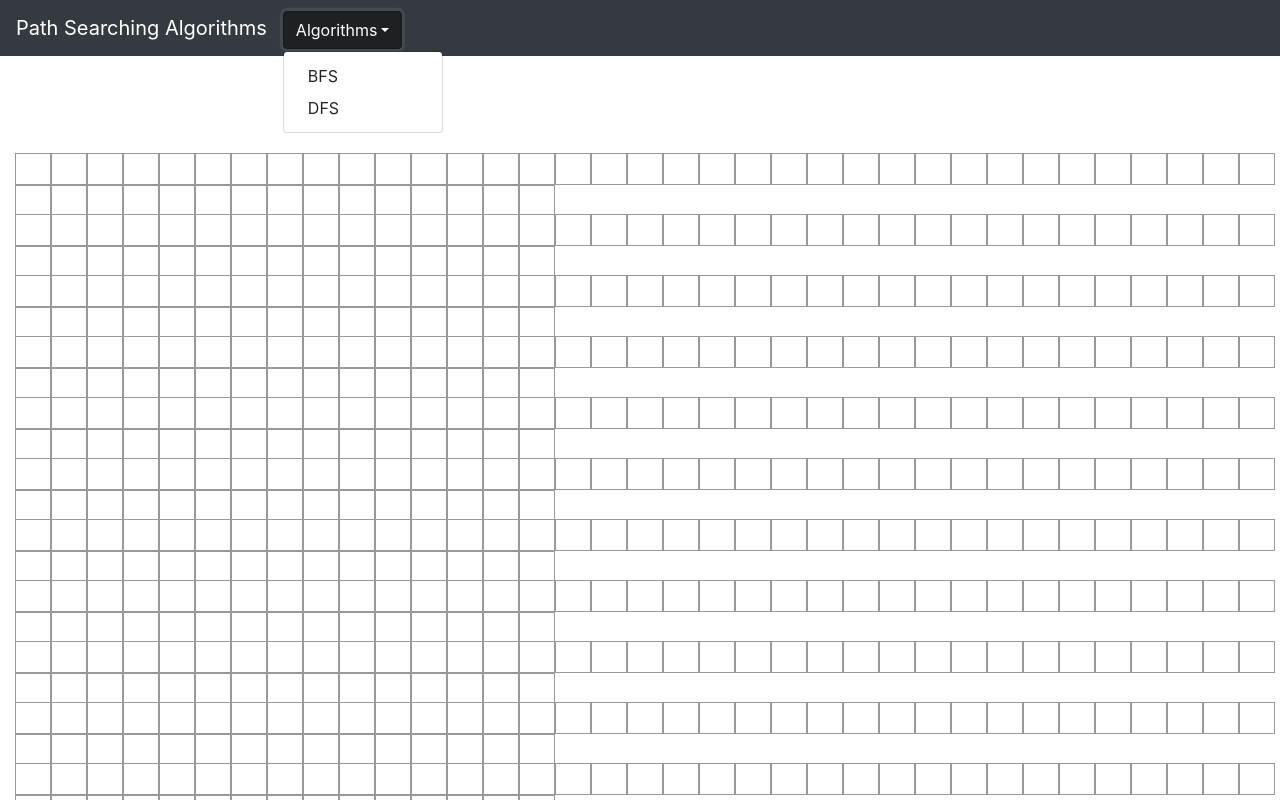
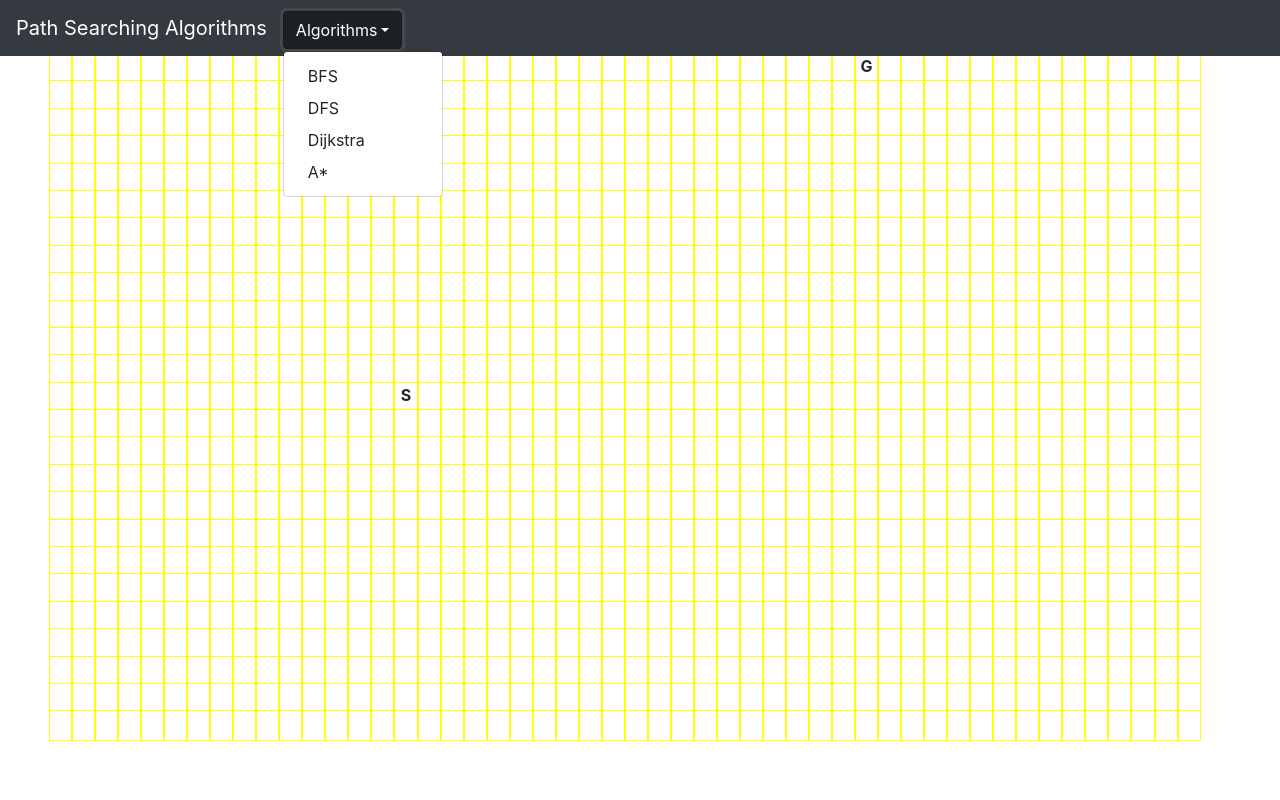
Before and after one commit to tlee10/path-find-visualizer, a React (Create React App) app: page / in a window 1280 px wide. Both pictures are taken after a click on the button "Algorithms". Shown: the top 800 px of the page. Built offline with nearby package versions, Linux system fonts and the light colour scheme.

Commit message:
added more algorithms

```diff
--- a/src/App.js
+++ b/src/App.js
@@ -3,13 +3,13 @@ import "./App.css";
 import Grid from "./components/Grid";
 import NavBar from "./components/NavBar";
 import Graph from "./Graph";
-import * as algo from "./algorithms";
+import graphSearch from "./algorithms";
 import _ from "lodash";
 import { node } from "prop-types";
 
 const START_NODE_ROW = 12;
 const START_NODE_COL = 15;
-const GOAL_NODE_ROW = 12;
+const GOAL_NODE_ROW = 0;
 const GOAL_NODE_COL = 35;
 
 class App extends Component {
@@ -41,11 +41,11 @@ class App extends Component {
   handleAlgoDropdown(name) {
     const { graph } = this.state;
     graph.resetGraph();
-    algo.graphSearch(graph, name);
+    graphSearch(graph, name);
     this.animateSearch();
   }
 
-  animateSearch(){
+  animateSearch() {
     const currentGraph = this.state.graph;
     //const newGraph = JSON.parse(JSON.stringify(currentGraph));
     //const newGraph = Flatted.parse(Flatted.stringify(currentGraph));
@@ -61,16 +61,16 @@ class App extends Component {
     //     this.setState({graph: newGraph});
     //   }, 1000*iteration);
     // });
-    for (let i = 0; i < currentGraph.closed.length; i++){
-      const node = currentGraph.closed[i];
-      const newNode = {
-        ...node,
-        visited: true,
-      }
-      newGraph.nodes[node.row][node.col] = newNode;
+    for (let i = 0; i < currentGraph.closed.length; i++) {
       setTimeout(() => {
-        this.setState({graph: newGraph});
-          }, 10*i);
+        const node = currentGraph.closed[i];
+        const newNode = {
+          ...node,
+          visited: true
+        };
+        newGraph.nodes[node.row][node.col] = newNode;
+        this.setState({ graph: newGraph });
+      }, 100 * i);
     }
   }
 
--- a/src/Graph.js
+++ b/src/Graph.js
@@ -29,6 +29,7 @@ class Graph {
       isWall: false,
       visited: false,
       depth: 0,
+      weight: 1,
       g: 0,
       h: 0,
       f: 0
--- a/src/algorithms.js
+++ b/src/algorithms.js
@@ -6,17 +6,17 @@ const graphSearch = (graph, ordering) => {
   const closedList = graph.closed;
   openList.push(startNode);
   let reachedGoal = false;
+  if (ordering === "A*") startNode.h = heuristic(startNode, goalNode);
   let actions, current;
 
   while (openList.length) {
     current = openList.shift();
-    // console.log(current);
-    // console.log(openList.length);
+    closedList.push(current);
+
     if (current === goalNode) {
       reachedGoal = true;
       break;
     } else {
-      closedList.push(current);
       //all allowed actions for current node
       actions = formulateActions(current, graph);
       //different ordering of open list for each algo
@@ -24,17 +24,25 @@ const graphSearch = (graph, ordering) => {
         //destination not in closed list
         if (!graph.checkClosed(destination)) {
           switch (ordering) {
-            case "bfs":
+            case "BFS":
               //console.log("bfs");
-              setInterval(10000);
               bfs(current, destination, graph);
               break;
-            case "dfs":
+            case "DFS":
               dfs(current, destination, graph);
               break;
+            //algorithms with weighted graph
+            default:
+              if (ordering === "A*")
+                destination.h = heuristic(destination, goalNode);
+              weightedSearch(current, destination, graph);
           }
         }
       });
+      //algorithms that use priority queue
+      if (ordering === "Dijkstra" || ordering === "A*") {
+        openList.sort((a, b) => (a.f < b.f ? -1 : 1));
+      }
     }
   }
   let path = "";
@@ -50,16 +58,10 @@ const graphSearch = (graph, ordering) => {
   console.log(path);
 };
 
-const updateDiscoveredNode = (current, parent, weight) => {
-  // console.log(
-  //   "parent Node[" + parent.row.toString() + "," + parent.col.toString() + "]"
-  // );
-  // console.log(
-  //   "child Node[" + current.row.toString() + "," + current.col.toString() + "]"
-  // );
-  current.parent = parent;
-  current.g = parent.g + weight;
-  current.f = current.g + current.h;
+const updateDiscoveredNode = (destination, current, weight) => {
+  destination.parent = current;
+  destination.g = current.g + weight;
+  destination.f = destination.g + destination.h;
 };
 
 const formulateActions = (current, graph) => {
@@ -68,12 +70,12 @@ const formulateActions = (current, graph) => {
   const actions = [];
   //up
   if (row > 0) actions.push(graph.nodes[row - 1][col]);
+  //right
+  if (col < graph.nodes[0].length - 1) actions.push(graph.nodes[row][col + 1]);
   //down
   if (row < graph.nodes.length - 1) actions.push(graph.nodes[row + 1][col]);
   //left
   if (col > 0) actions.push(graph.nodes[row][col - 1]);
-  //right
-  if (col < graph.nodes[0].length - 1) actions.push(graph.nodes[row][col + 1]);
 
   return actions;
 };
@@ -87,11 +89,40 @@ const bfs = (current, destination, graph) => {
 };
 
 const dfs = (current, destination, graph) => {
-  //destination not in open list
+  updateDiscoveredNode(destination, current, 1);
+  //deepest node expands first
+  graph.open.unshift(destination);
+};
+
+// const dijkstra = (current, destination, graph) => {
+//   if (!graph.checkOpen(destination)){
+//     updateDiscoveredNode(destination, current, current.weight);
+//     graph.open.push(destination);
+//   }
+//   else {
+//     if (current.f + destination.weight < destination.f){
+//       updateDiscoveredNode(destination, current, destination.weight);
+//     }
+//   }
+// }
+
+const weightedSearch = (current, destination, graph) => {
   if (!graph.checkOpen(destination)) {
-    updateDiscoveredNode(destination, current, 1);
-    graph.open.unshift(destination);
+    updateDiscoveredNode(destination, current, current.weight);
+    graph.open.push(destination);
+  } else {
+    let cost = current.g + destination.weight;
+    if (cost + destination.h < destination.f) {
+      updateDiscoveredNode(destination, current, destination.weight);
+    }
   }
 };
 
-export { graphSearch, updateDiscoveredNode, bfs, dfs, formulateActions };
+//Manhattan Distance (the lightest weight = 1)
+const heuristic = (node, goalNode) => {
+  let dx = Math.abs(node.col - goalNode.col);
+  let dy = Math.abs(node.row - goalNode.row);
+  return dx + dy;
+};
+
+export default graphSearch;
--- a/src/components/NavBar.jsx
+++ b/src/components/NavBar.jsx
@@ -2,8 +2,8 @@ import React, { Component } from "react";
 
 class NavBar extends Component {
   render() {
+    const algorithms = ["BFS", "DFS", "Dijkstra", "A*"];
     const { handleAlgoDropdown } = this.props;
-
     return (
       <nav className="navbar navbar-expand-sm navbar-dark bg-dark">
         <a className="navbar-brand" href="#">
@@ -35,39 +35,18 @@ class NavBar extends Component {
                 <span className="caret"></span>
               </button>
               <ul className="dropdown-menu" aria-labelledby="dropdownMenu2">
-                <button
-                  className="dropdown-item"
-                  type="button"
-                  id="startButtonDijkstra"
-                  onClick={() => handleAlgoDropdown("bfs")}
-                >
-                  BFS
-                </button>
-                <button
-                  className="dropdown-item"
-                  type="button"
-                  id="startButtonDijkstra"
-                  onClick={() => handleAlgoDropdown("dfs")}
-                >
-                  DFS
-                </button>
+                {algorithms.map(algo => {
+                  return (
+                    <button
+                      className="dropdown-item"
+                      onClick={() => handleAlgoDropdown(algo)}
+                    >
+                      {algo}
+                    </button>
+                  );
+                })}
               </ul>
             </li>
-            {/* <li className="nav-item">
-              <a className="nav-link" href="#">
-                Home <span className="sr-only">(current)</span>
-              </a>
-            </li>
-            <li className="nav-item">
-              <a className="nav-link" href="#">
-                Features
-              </a>
-            </li>
-            <li className="nav-item">
-              <a className="nav-link" href="#">
-                Pricing
-              </a>
-            </li> */}
           </ul>
         </div>
       </nav>
--- a/src/index.css
+++ b/src/index.css
@@ -14,19 +14,24 @@ code {
 
 .node {
   background: #fff;
-  border: 1px solid #999999;
-  height: 4vh;
-  width: 4.5vh;
+  border: 1px solid yellow;
+  width: 1.8vw;
   display: inline-block;
+  text-align: center;
 }
 
 .row {
   margin-top: -3px;
+  height: 3.8vh;
 }
 
 .grid {
-  margin: 100px 0 0 30px;
-  height: 100vh;
+  /* margin: 100px 0 0 120px; */
+  height: 70%;
+  width: 90%;
+  margin-left: auto;
+  margin-right: auto;
+  vertical-align: middle;
 }
 
 .nav-item {
```
